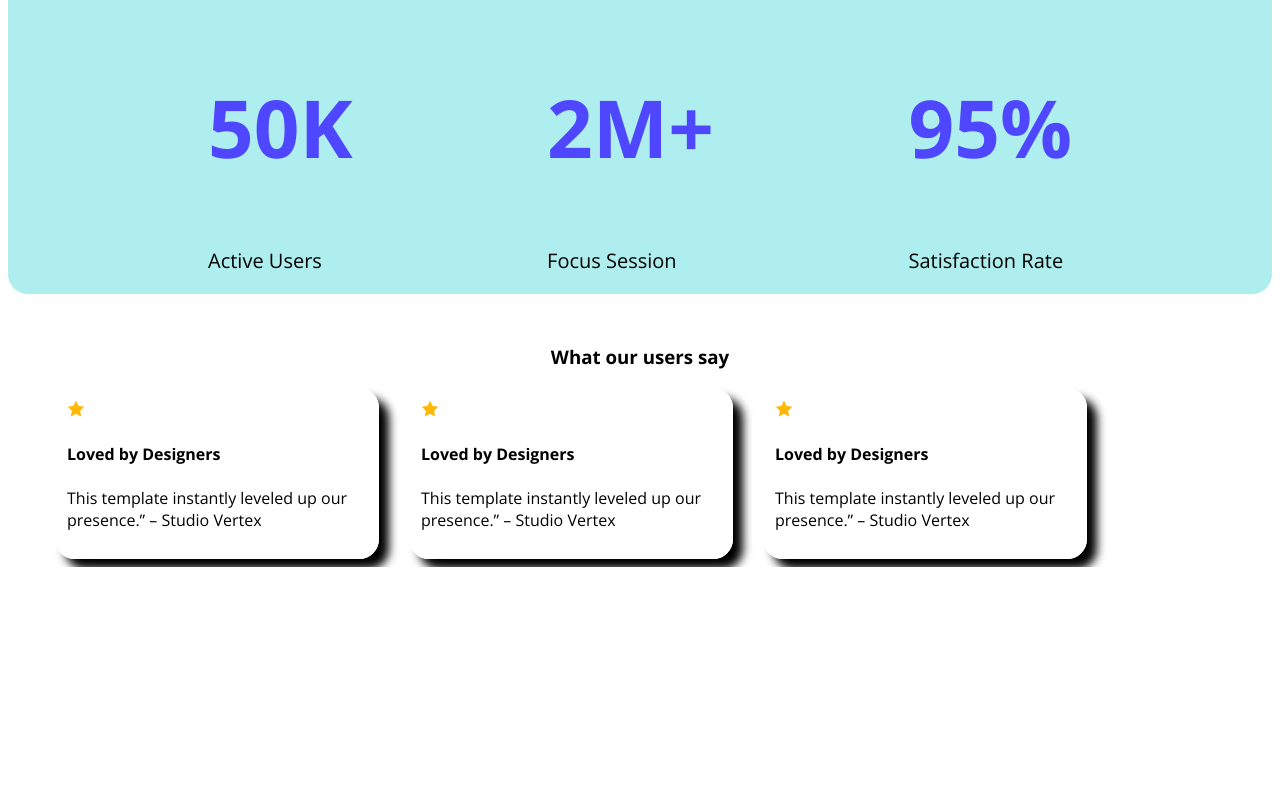
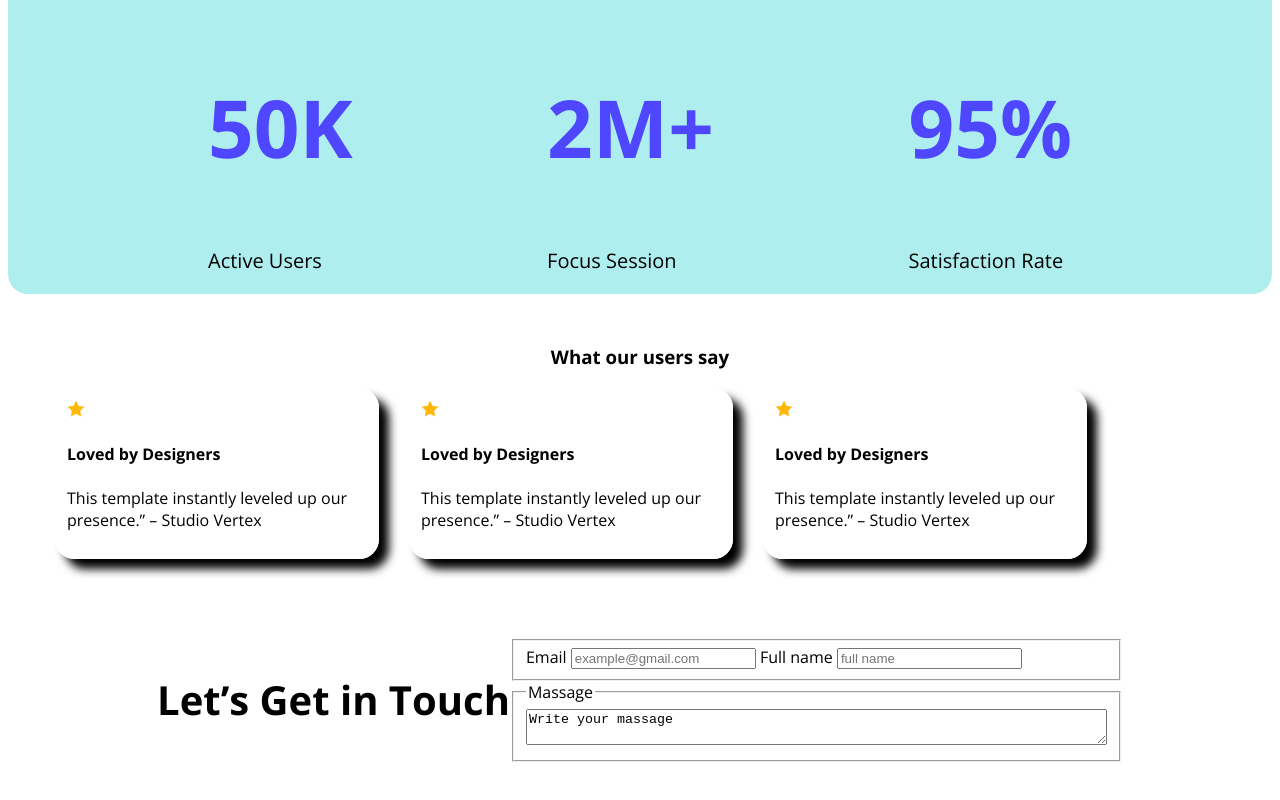
Before and after one commit to kohinurfatema/first-assignment, a plain HTML site: page index.html in a window 1280 px wide. Shown: the part 963-1763 px from the top of the page. Before the commit the page ends 1530 px from the top, so only its background shows below. Drawn offline with nearby package versions, Linux system fonts and the light colour scheme.

Commit message:
fifth commit

```diff
--- a/index.html
+++ b/index.html
@@ -79,6 +79,23 @@
             </div>
 
         </section>
+        <section class="form-imfo">
+            <h2 class="form-title">Let’s Get in Touch</h2>
+            <form>
+                <fieldset class="email">
+                <label for="emaik">Email</label>
+                <input type="" placeholder="example@gmail.com">
+
+
+                <label for="name">Full name</label>
+                <input type="text" placeholder="full name">
+                </fieldset>
+                <fieldset>
+                    <legend>Massage</legend>
+                    <textarea name="" cols="70" id="">Write your massage</textarea>
+                </fieldset>
+            </form>
+        </section>
     </main>
     <footer>
 
--- a/style.css
+++ b/style.css
@@ -117,3 +117,17 @@ nav ul a{
 .card-title{
     text-align: center;
 }
+.form-title{
+    font-size: 40px;
+    font-weight: bold;
+}
+.form-imfo{
+    display: flex;
+    justify-content: center;
+    margin: 80px 90px;
+    border-radius: 20px;
+    box-shadow:black;
+}
+.email{
+    display: block;
+}
```
